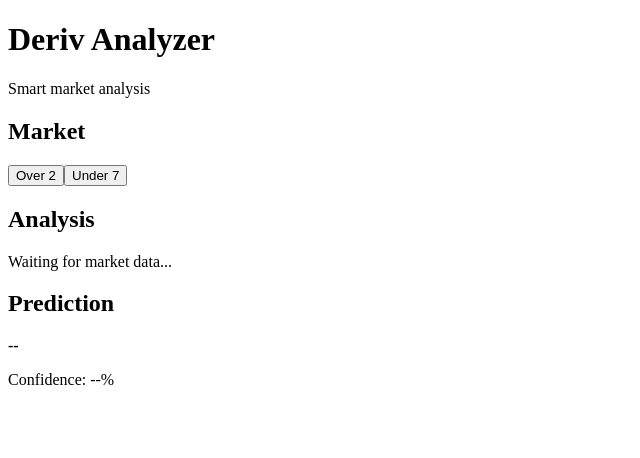
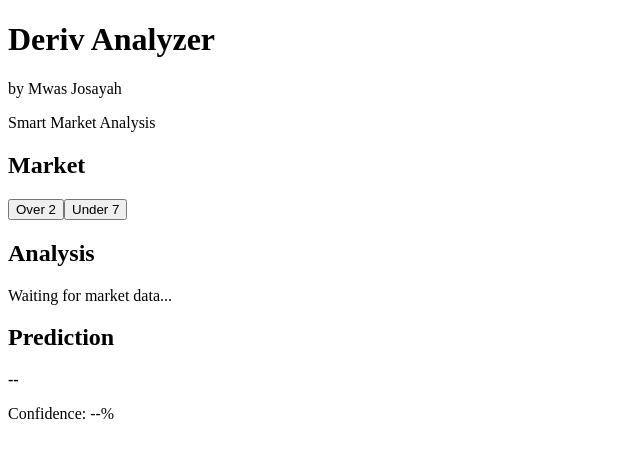
Before and after one commit to mwasjosayah/deriv-analyzer, a Next.js app: page / in a window 1280 px wide. Shown: the top 458 px of the page, without its empty margins (0-640 px from the left). Built offline with nearby package versions, Linux system fonts and the light colour scheme.

Commit message:
Update page.tsx

```diff
--- a/app/page.tsx
+++ b/app/page.tsx
@@ -3,7 +3,8 @@
     <main className="dashboard">
       <header>
         <h1>Deriv Analyzer</h1>
-        <p>Smart market analysis</p>
+        <p>by Mwas Josayah</p>
+        <span>Smart Market Analysis</span>
       </header>
 
       <section className="market">
```
